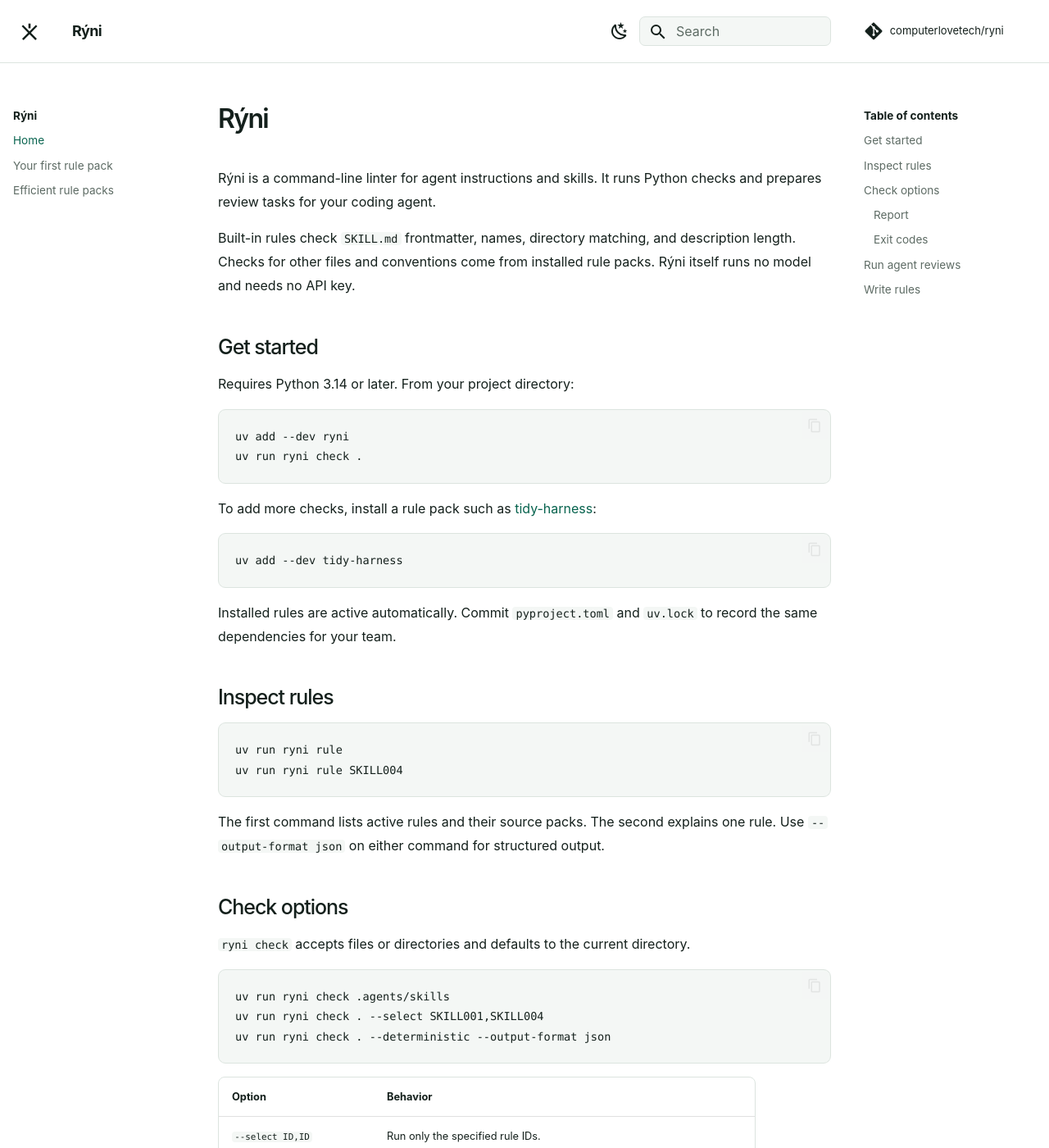
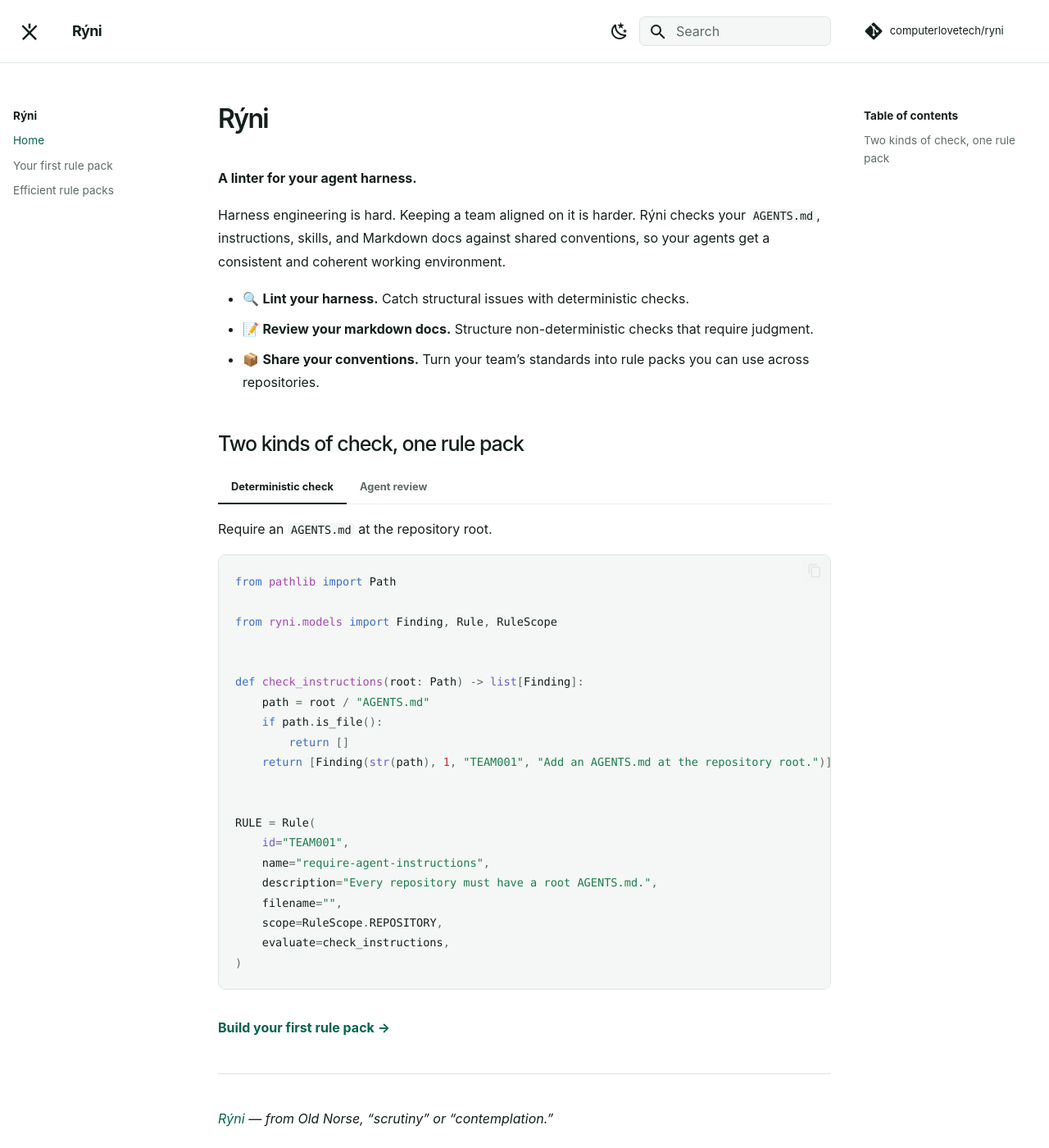
Before and after one commit to computerlovetech/ryni, an MkDocs documentation site: the page built from website/index.md, in a window 1280 px wide and 1400 px high. Shown: the whole window at 82% size. Built offline with MkDocs 1.6.1 and Material for MkDocs 9.7.7, drawn with Linux system fonts in a browser that asks for light colours; comment, search, counter and statistics services are not loaded; some of the changed text lies outside the part shown.

````diff
--- a/website/efficient-rule-packs.md
+++ b/website/efficient-rule-packs.md
@@ -1,9 +1,11 @@
 # Efficient rule packs
 
-Use `cached_per_check` to share reads and parsing between rules. Use `--profile`
-to measure where a check run spends time.
+Rýni manages execution and shared work; each pack defines what that work means.
+The engine does not need to know about a pack's file formats, Git queries, or
+conventions. Existing rules keep the same `evaluate(path)` and optional `fix(path)`
+API.
 
-## Share reads and parsing
+## Make shared work explicit
 
 File rules declare the basename they need. Rýni filters names during discovery,
 keeps deterministic ordering, and skips the file walk when only repository rules
@@ -49,16 +51,15 @@
 and put edits in `fix`; do not cache evaluations or mutations. Avoid global
 filesystem caches that can become stale.
 
-## Profile a check run
+## Find the expensive work
 
 ```bash
 uv run ryni check . --deterministic --profile
 uv run ryni check . --deterministic --profile --output-format json
 ```
 
-The default text report includes total elapsed time. `--profile` adds detailed
-timings and cache counts; JSON reports add a `profile.timings` field. Profiling
-does not change findings or exit codes.
+Profiling is opt-in. Normal output, JSON fields, findings, and exit codes are
+unchanged without it. JSON reports add `profile.timings` only when requested.
 Every timing contains a `kind`, `name`, call count, `seconds`, failure count, and
 cache hit/miss counts (the latter apply to helpers).
 
@@ -82,7 +83,7 @@
 repeated unprofiled runs on the same workload. Verify equal findings, errors, and
 ordering. Use work-count assertions in tests instead of fixed timing thresholds.
 
-To profile a `RulePack` named `PACK` from Python:
+Python callers can supply their own collector without changing rule signatures:
 
 ```python
 from pathlib import Path
@@ -109,8 +110,10 @@
 The installer includes an API reference and a runnable TOML example with three
 rules sharing analysis. It preserves existing customized skill files.
 
-The skill covers rule scope, shared analysis, packaging, tests, and performance
-measurements.
+The skill guides the agent through scope, shared analysis, packaging, correctness
+tests, and representative performance measurements. It works with ordinary
+Python rules; it does not require a special parser, domain model, parallel
+scheduler, or framework changes for each pack.
 
 For packaging and rule registration, start with
 [Your first rule pack](first-rule-pack.md).
--- a/website/index.md
+++ b/website/index.md
@@ -1,115 +1,64 @@
 # Rýni
 
-Rýni is a command-line linter for agent instructions and skills. It runs Python
-checks and prepares review tasks for your coding agent.
+**A linter for your agent harness.**
 
-Built-in rules check `SKILL.md` frontmatter, names, directory matching, and
-description length. Checks for other files and conventions come from installed
-rule packs. Rýni itself runs no model and needs no API key.
+Harness engineering is hard. Keeping a team aligned on it is harder. Rýni checks
+your `AGENTS.md`, instructions, skills, and Markdown docs against shared
+conventions, so your agents get a consistent and coherent working environment.
 
-## Get started
+- 🔍 **Lint your harness.** Catch structural issues with deterministic checks.
+- 📝 **Review your markdown docs.** Structure non-deterministic checks that require judgment.
+- 📦 **Share your conventions.** Turn your team’s standards into rule packs you can use across repositories.
 
-Requires Python 3.14 or later. From your project directory:
+## Two kinds of check, one rule pack
 
-```bash
-uv add --dev ryni
-uv run ryni check .
-```
+=== "Deterministic check"
 
-To add more checks, install a rule pack such as
-[tidy-harness](https://github.com/computerlovetech/ryni/tree/main/examples/tidy-harness):
+    Require an `AGENTS.md` at the repository root.
 
-```bash
-uv add --dev tidy-harness
-```
+    ```python
+    from pathlib import Path
 
-Installed rules are active automatically. Commit `pyproject.toml` and `uv.lock`
-to record the same dependencies for your team.
+    from ryni.models import Finding, Rule, RuleScope
 
-## Inspect rules
 
-```bash
-uv run ryni rule
-uv run ryni rule SKILL004
-```
+    def check_instructions(root: Path) -> list[Finding]:
+        path = root / "AGENTS.md"
+        if path.is_file():
+            return []
+        return [Finding(str(path), 1, "TEAM001", "Add an AGENTS.md at the repository root.")]
 
-The first command lists active rules and their source packs. The second explains
-one rule. Use `--output-format json` on either command for structured output.
 
-## Check options
+    RULE = Rule(
+        id="TEAM001",
+        name="require-agent-instructions",
+        description="Every repository must have a root AGENTS.md.",
+        filename="",
+        scope=RuleScope.REPOSITORY,
+        evaluate=check_instructions,
+    )
+    ```
 
-`ryni check` accepts files or directories and defaults to the current directory.
+=== "Agent review"
 
-```bash
-uv run ryni check .agents/skills
-uv run ryni check . --select SKILL001,SKILL004
-uv run ryni check . --deterministic --output-format json
-```
+    Ask your coding agent to find contradictory instructions in `AGENTS.md`.
 
-| Option | Behavior |
-| --- | --- |
-| `--select ID,ID` | Run only the specified rule IDs. |
-| `--fix` | Apply available deterministic fixes, then recheck. Modifies files. |
-| `--deterministic` | Exclude agent reviews; run only Python checks. |
-| `--output-format text` | Group findings by file; show counts and elapsed time. The default. |
-| `--output-format compact` | Print one-line `path:line: rule message` diagnostics. |
-| `--output-format json` | Report checked targets, findings, errors, and pending reviews as JSON. |
-| `--profile` | Add rule timings and shared-helper cache statistics. |
+    ```python
+    from ryni.models import ReviewRule
 
-### Report
+    RULE = ReviewRule(
+        id="TEAM002",
+        name="no-contradictory-instructions",
+        description="AGENTS.md must not contain contradictory instructions.",
+        instructions="""
+    Find contradictory instructions in the root AGENTS.md.
+    Cite both sides of each conflict, accounting for scope and exceptions.
+    """,
+    )
+    ```
 
-Example text output:
+**[Build your first rule pack →](first-rule-pack.md)**
 
-```text
-Rýni  check
+---
 
-.agents/skills/example/SKILL.md
-  1  SKILL004  Shorten the skill description to at most 1024 characters
-               (currently 1461).
-
-Changes needed
-1 finding
-142 files checked · 0.28s
-```
-
-Counts cover unique targets that completed deterministic checks. Directory
-targets are listed separately; the count is not every file encountered during
-traversal. Elapsed time includes rule loading, discovery, checks, and any
-fix/recheck, excluding process startup and report rendering.
-
-Color respects `NO_COLOR`. Redirected output is plain text. Execution errors go
-to stderr in text and compact output; JSON includes them in `errors`.
-
-### Exit codes
-
-| Code | Meaning |
-| --- | --- |
-| `0` | No findings, errors, or pending reviews. |
-| `1` | Findings remain. |
-| `2` | An execution, configuration, or usage error occurred. |
-| `3` | No findings or errors, but agent reviews remain pending. |
-
-Errors take precedence over findings; findings take precedence over pending
-reviews. A clean result only covers the selected checks. An empty scan can also
-exit `0`; check the reported file count.
-
-## Run agent reviews
-
-The CLI prepares review tasks but does not execute them. Install the bundled
-skill, then invoke it in your coding agent from the same repository:
-
-| Agent | Install in your terminal | Send in your agent |
-| --- | --- | --- |
-| Claude Code | `uv run ryni skill install .claude/skills` | `/ryni-check` |
-| Codex | `uv run ryni skill install .agents/skills` | `$ryni-check` |
-
-The skill runs deterministic checks, delegates pending reviews to sub-agents,
-and combines the findings. Your agent must support sub-agents. Use
-`--deterministic` when you only want Python checks, such as in CI.
-
-## Write rules
-
-- [Your first rule pack](first-rule-pack.md): create a Python check, package it,
-  and add an agent review.
-- [Efficient rule packs](efficient-rule-packs.md): share parsing work between
-  checks and profile execution.
+*[Rýni](https://en.wiktionary.org/wiki/r%C3%BDni#Etymology) — from Old Norse, “scrutiny” or “contemplation.”*
````
Also changed, not shown: README.md (+35 -19 lines), website/first-rule-pack.md (+1 -2 lines).
